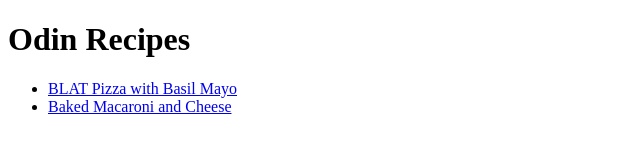
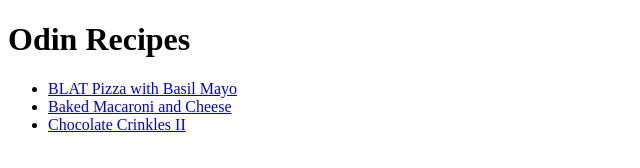
Before and after one commit to Nasru-deen/odin_recipes, a plain HTML site: page index.html in a window 1280 px wide. Shown: the whole page, without its empty margins (0-640 px from the left). Drawn offline with Linux system fonts and the light colour scheme.

Commit message:
add new recipe page

```diff
--- a/index.html
+++ b/index.html
@@ -13,6 +13,9 @@
       <li>
         <a href="./recipes/macaroni.html">Baked Macaroni and Cheese</a>
       </li>
+      <li>
+        <a href="./recipes/chocolate_crinkles.html">Chocolate Crinkles II</a>
+      </li>
     </ul>
   </body>
 </html>
```
